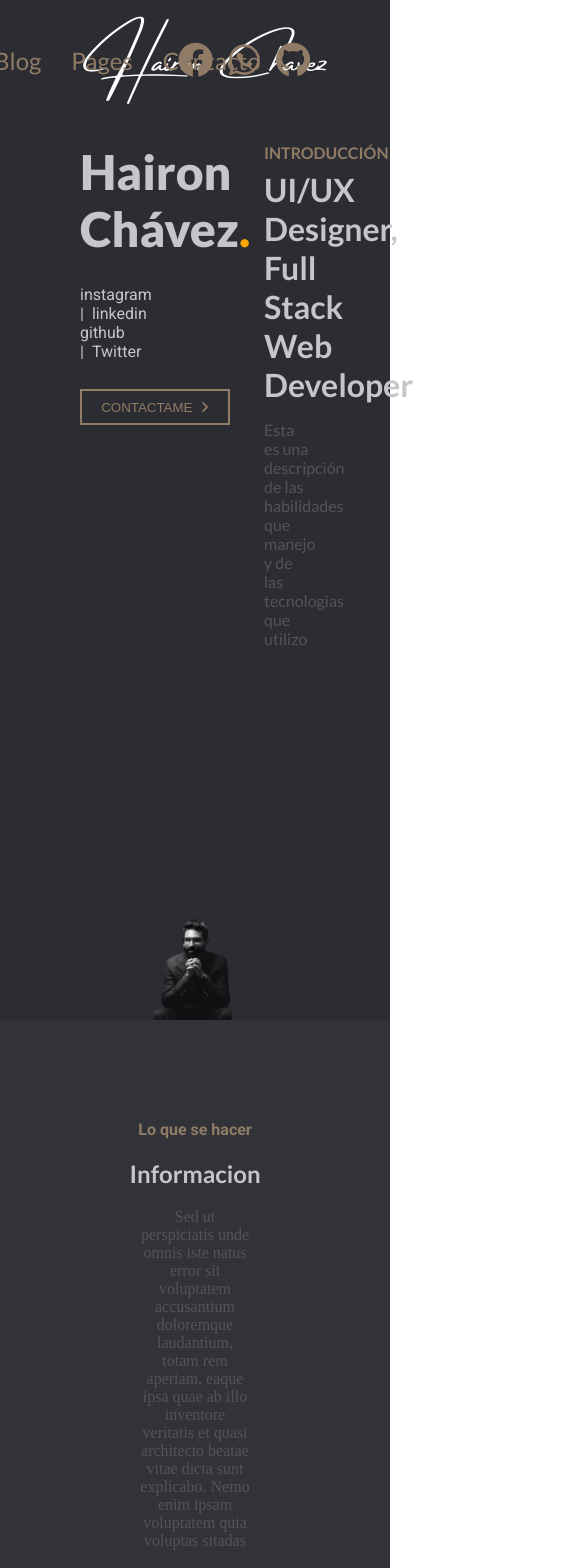
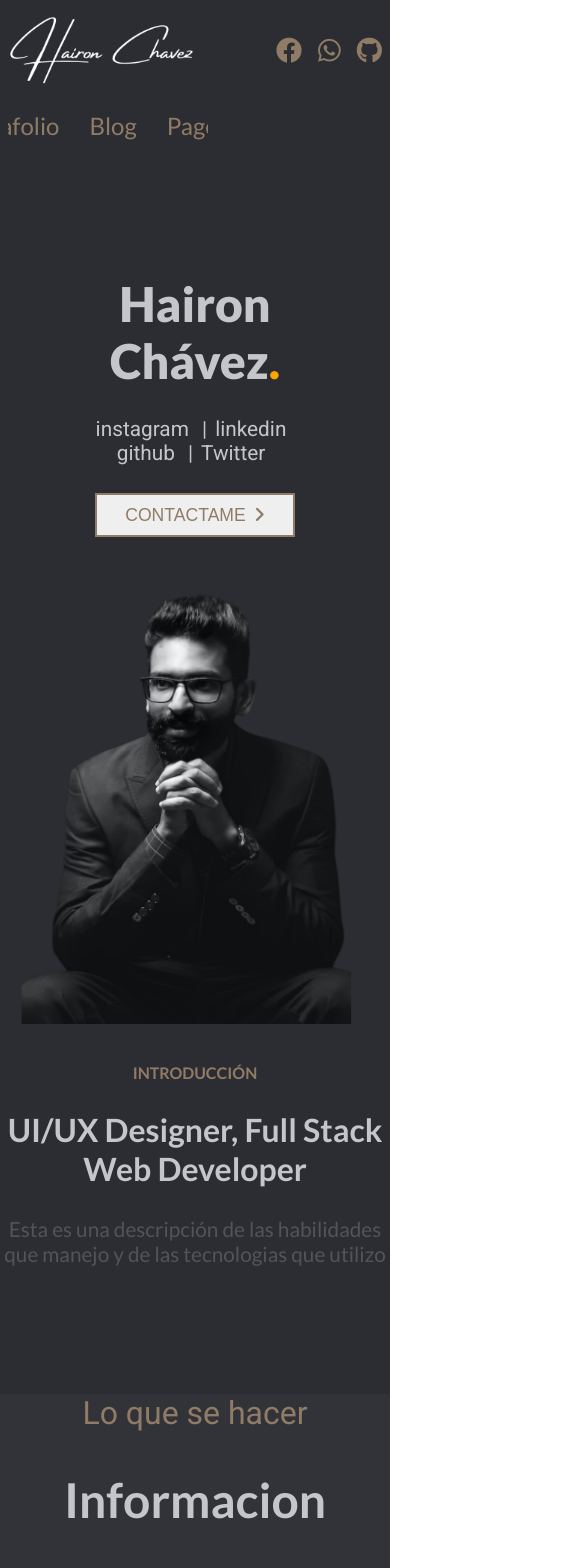
Before and after one commit to Haironch/Portafolio, a React (Vite) app: page / in a window 390 px wide. Shown: the top 1568 px of the page, 585 px wide, since content can reach past the window. Built offline with nearby package versions, Linux system fonts and the light colour scheme.

Commit message:
responsive mobile

```diff
--- a/src/assets/styles.js
+++ b/src/assets/styles.js
@@ -10,3 +10,31 @@ export const fonts = {
   title: "'Lato', sans-serif",
   content: "'Roboto', sans-serif",
 };
+
+const screens = {
+  ms: "320px",
+  mm: "375px",
+  ml: "480px",
+  ts: "576px",
+  tm: "768px",
+  tl: "850px",
+  txl: "950px",
+  ls: "1024px",
+  lm: "1100px",
+  ll: "1200px",
+  d: "2560px",
+};
+
+export const media = {
+  ms: `@media(min-width:${screens.ms})`,
+  mm: `@media(min-width:${screens.mm})`,
+  ml: `@media(min-width:${screens.ml})`,
+  tabletS: `@media(min-width:${screens.ts})`,
+  tabletM: `@media(min-width:${screens.tm})`,
+  tl: `@media(min-width:${screens.tl})`,
+  txl: `@media(min-width:${screens.txl})`,
+  laptopS: `@media(min-width:${screens.ls})`,
+  laptopM: `@media(min-width:${screens.lm})`,
+  laptopL: `@media(min-width:${screens.ll})`,
+  d: `@media(min-width:${screens.d})`,
+};
--- a/src/components/Headercontent.jsx
+++ b/src/components/Headercontent.jsx
@@ -1,29 +1,34 @@
 import styled from "styled-components";
-import { colors, fonts } from "../assets/styles";
+import { colors, fonts, media } from "../assets/styles";
 const Content = styled.div`
+  ${media.ms} {
     text-align: center;
     margin-bottom: 64px;
     .title {
       color: ${colors.title};
       font-family: ${fonts.title};
+      font-size: 3em;
     }
 
     .subtitle {
       color: ${colors.primary};
       font-family: ${fonts.content};
+      font-size: 2em;
     }
 
     .description {
-    width: 50%;
+      width: 80%;
       margin: 0 auto;
       color: ${colors.content};
+      font-size: 1.3em;
+    }
   }
 `;
 
 function Headercontent({ title, subtitle, description }) {
   return (
     <Content>
-      <strong className="subtitle">{subtitle}</strong>
+      <p className="subtitle">{subtitle}</p>
       <h2 className="title">{title}</h2>
       <p className="description">{description}</p>
     </Content>
--- a/src/components/Navbar.jsx
+++ b/src/components/Navbar.jsx
@@ -1,34 +1,60 @@
 import styled from "styled-components";
-import { colors, fonts } from "../assets/styles";
+import { colors, fonts, media } from "../assets/styles";
 import logo from "../assets/imgs/logo-true.png";
 
 const NavbarContainer = styled.div`
-  display: flex;
+  ${media.ms} {
+    display: grid;
+    grid-template-columns: repeat(2, 50%);
+    grid-template-rows: repeat(2, 100px);
+    grid-template-areas: "Logo Social" "Menu Menu";
     justify-content: space-between;
-  align-items: center;
-  padding: 0 80px;
-  width: 100%;
-  height: 120px;
-  font-size: 1.1em;
-  box-sizing: border-box;
+    padding: 0px 8px;
+    background-color: ${colors.bgDark};
+  }
+  ${media.mm} {
+    grid-template-columns: 50% 50%;
+  }
+  ${media.ml} {
+  }
 `;
 
 const Logo = styled.figure`
-  width: 10%;
   margin: 0;
-  height: 90px;
 
+  ${media.ms} {
+    //border: 1px solid red;
+    width: 100%;
+    height: 70px;
+    grid-area: Logo;
+    //CENTRAR IMAGEN
+    display: flex;
+    justify-content: center;
+    align-items: center;
+    width: 100%;
+    height: 100%;
     .nav-logo {
-    margin: 0;
-    height: 100%;
+      //border: 1px solid red;
+      width: 100%;
+      height: auto;
+    }
+  }
+  ${media.mm} {
+  }
+  ${media.ml} {
   }
 `;
 const Menu = styled.nav`
+  //box-sizing: border-box;
+  ${media.ms} {
+    //border: 1px solid red;
+    grid-area: Menu;
+    width: 100%;
+    height: 100%;
+    overflow-x: auto;
     display: flex;
-  justify-content: flex-end;
+    justify-content: center;
     align-items: center;
-  box-sizing: border-box;
-  width: 70%;
     a {
       margin: 0 15px;
       color: ${colors.primary};
@@ -36,17 +62,39 @@ const Menu = styled.nav`
       font-family: ${fonts.title};
       text-decoration: none;
     }
+  }
+  ${media.mm} {
+    grid-area: Menu;
+    width: 200px;
+    height: 50px;
+  }
+  ${media.ml} {
+    grid-area: menu;
+    width: 200px;
+    height: 50px;
+  }
 `;
 const Social = styled.div`
+  ${media.ms} {
+    grid-area: Social;
     display: flex;
     justify-content: flex-end;
     align-items: center;
+    //border: 1px solid yellow;
+    width: 100%;
+    height: 100%;
+
+    a {
       color: ${colors.primary};
-  width: 10%;
-
+      margin-left: 16px;
       i {
-    margin-left: 16px;
-    font-size: 2em;
+        font-size: 26px;
+      }
+    }
+  }
+  ${media.mm} {
+  }
+  ${media.ml} {
   }
 `;
 // <></>
@@ -70,9 +118,15 @@ function Navbar() {
       </Menu>
 
       <Social>
+        <a href="">
           <i className="fa-brands fa-facebook"></i>
+        </a>
+        <a href="">
           <i className="fa-brands fa-whatsapp"></i>
+        </a>
+        <a href="">
           <i className="fa-brands fa-github"></i>
+        </a>
       </Social>
     </NavbarContainer>
   );
--- a/src/pages/Home.jsx
+++ b/src/pages/Home.jsx
@@ -21,9 +21,9 @@ function Home() {
       <Navbar />
       <Bodyhero />
       <Skills />
-      <Skillsgallery />
+      {/*<Skillsgallery />
       <Articles />
-      <Footer />
+      <Footer />*/}
     </HomeContainer>
   );
 }
--- a/src/pages/pages_components/Bodyhero.jsx
+++ b/src/pages/pages_components/Bodyhero.jsx
@@ -1,30 +1,49 @@
 import React from "react";
 import styled from "styled-components";
-import { colors, fonts } from "../../assets/styles";
+import { colors, fonts, media } from "../../assets/styles";
 
 // assets
 import imgHero from "../../assets/imgs/man-hero.png";
 
 const HeroContainer = styled.div`
-  display: flex;
-  justify-content: space-between;
-  align-items: center;
-  padding: 0 80px;
+  ${media.ms} {
+    background-color: ${colors.bgDark};
+    display: grid;
+    grid-template-columns: 100%;
+    grid-template-rows: repeat(3, auto);
+    grid-template-areas: "Contactame" "Foto" "Introduccion";
+    padding: 75px 0px 75px 0px;
+    height: auto;
     width: 100%;
-  height: 900px;
+    //justify-content: space-between;
+    //align-items: center;
+    //padding: 0 80px;
+    //width: 100%;
+    //height: 900px;
     box-sizing: border-box;
-
     & > p {
       color: blue;
       margin-left: 16px;
       font-size: 1em;
       font-family: ${fonts.content};
     }
+  }
+  ${media.tl} {
+  }
+  ${media.txl} {
+    grid-template-columns: 20% 60% 20%;
+    grid-template-rows: auto;
+    grid-template-areas: "logo Menu social";
+  }
 `;
 const Contacto = styled.div`
+  ${media.ms} {
+    grid-area: Contactame;
     align-self: flex-start;
-  margin-top: 10%;
-  width: 20%;
+    margin-bottom: 48px;
+    width: 100%;
+    text-align: center;
+
     h1 {
       margin: 0;
       color: ${colors.title};
@@ -40,6 +59,7 @@ const Contacto = styled.div`
       margin: 28px 0;
       color: ${colors.title};
       font-family: ${fonts.content};
+      font-size: 1.3em;
 
       a {
         margin-right: 8px;
@@ -52,12 +72,13 @@ const Contacto = styled.div`
       }
     }
     .btn-cta {
-    width: 150px;
-    height: 36px;
+      width: 200px;
+      height: 44px;
       color: ${colors.primary};
       border: 2px solid ${colors.primary};
       background-color: transparent;
       text-transform: uppercase;
+      font-size: 1.1em;
       cursor: pointer;
       transition: 300ms background;
 
@@ -70,28 +91,36 @@ const Contacto = styled.div`
         margin-left: 8px;
       }
     }
+  }
 `;
+
 const Img = styled.figure`
+  ${media.ms} {
+    grid-area: Foto;
     display: flex;
     align-items: flex-end;
+    align-items: center;
+    box-sizing: border-box;
     margin: 0;
-  width: 40%;
+    width: 100%;
     height: 100%;
-
     img {
       width: 100%;
       height: auto;
     }
+  }
 `;
 const Description = styled.div`
+  ${media.ms} {
+    grid-area: Introduccion;
+    text-align: center;
     align-self: flex-start;
     margin-top: 10%;
-  width: 20%;
+    width: 100%;
     font-family: ${fonts.title};
 
     .title {
-    margin: 0;
-    margin: 8px 0;
+      margin: 28px 0;
       color: ${colors.title};
       font-size: 2em;
     }
@@ -101,6 +130,8 @@ const Description = styled.div`
     }
     .content {
       color: ${colors.content};
+      font-size: 1.3em;
+    }
   }
 `;
 
@@ -129,7 +160,6 @@ function Bodyhero() {
           <i className="fa-solid fa-angle-right"></i>
         </button>
       </Contacto>
-
       <Img>
         <img src={imgHero} alt="" width="300" height="450" />
       </Img>
--- a/src/pages/pages_components/Skills.jsx
+++ b/src/pages/pages_components/Skills.jsx
@@ -1,24 +1,25 @@
 import styled from "styled-components";
 
 import { skills } from "../../assets/data";
-import { colors, fonts } from "../../assets/styles";
+import { colors, fonts, media } from "../../assets/styles";
 import Headercontent from "../../components/Headercontent";
 
-const flex = {
-  display: "flex",
-  "justify-content": "center",
-  "align-items": "center",
-};
 const SkillsWrapper = styled.div`
-  padding: 100px 80px;
+  ${media.ms} {
     width: 100%;
     height: auto;
     background-color: ${colors.bgLight};
     box-sizing: border-box;
+  }
 `;
 
 const CardsContainer = styled.div`
-  ${flex};
+  display: flex;
+  justify-content: center;
+  align-items: center;
+  flex-wrap: wrap;
+  border: 1px solid red;
+  height: auto;
   justify-content: space-between;
   margin-top: 56px;
 `;
@@ -46,9 +47,14 @@ function Skills() {
 
 // sub components
 const CardWrapper = styled.div`
+  ${media.ms} {
+    margin: 0 auto;
+    margin-bottom: 36px;
+    border: 1px solid white;
     width: 300px;
     height: 400px;
     box-sizing: border-box;
+  }
 `;
 const CardHeader = styled.div`
   display: flex;
@@ -87,7 +93,8 @@ const CardHeader = styled.div`
   }
 `;
 const CardBody = styled.div`
-  ${flex};
+  ${media.ms} {
+    text-align: center;
     height: calc(100% - 240px);
     flex-direction: column;
     font-family: ${fonts.content};
@@ -105,6 +112,7 @@ const CardBody = styled.div`
       color: ${colors.title};
       font-size: 1em;
       text-transform: uppercase;
+    }
   }
 `;
 function SkillCard({ skill }) {
```
Also changed, not shown: src/pages/pages_components/Hero.jsx (deleted, +0 -10 lines). Lines whose indentation alone changed are shown as unchanged.
